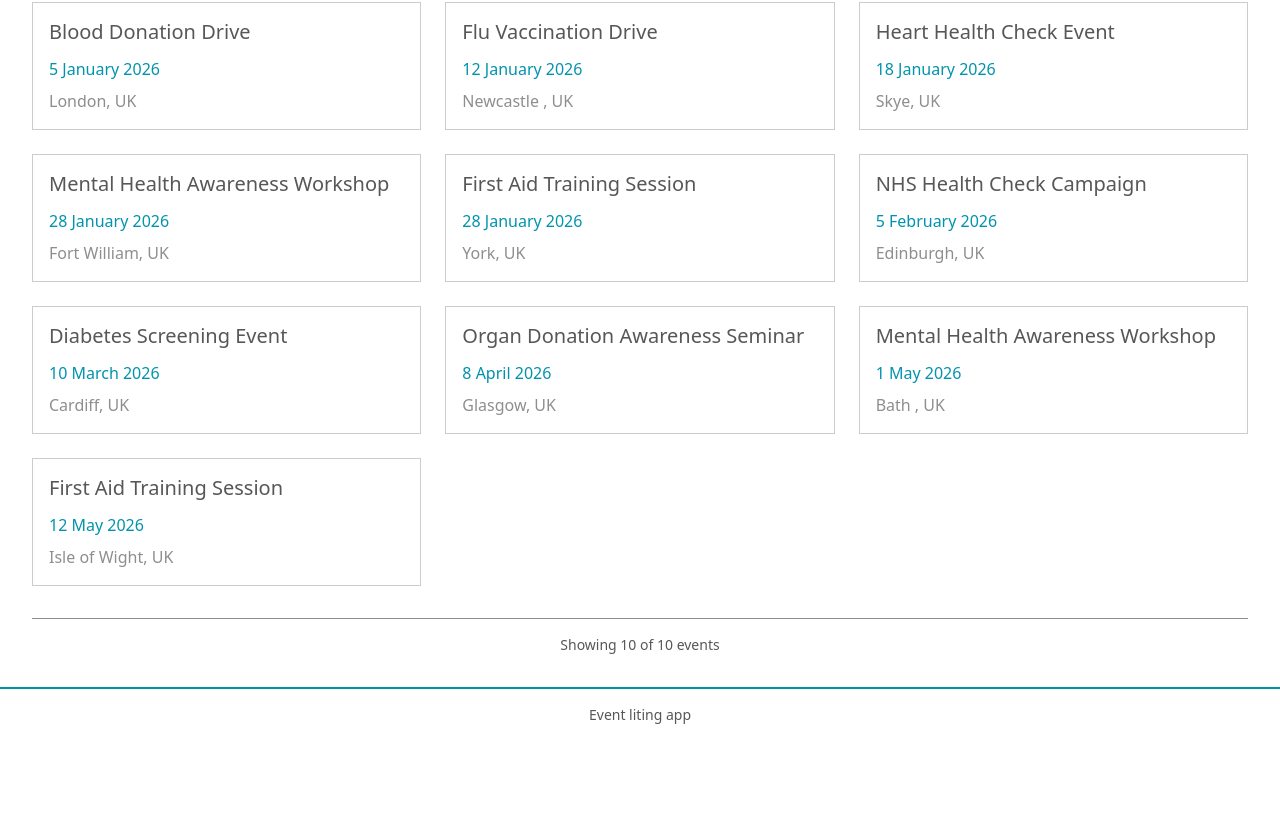
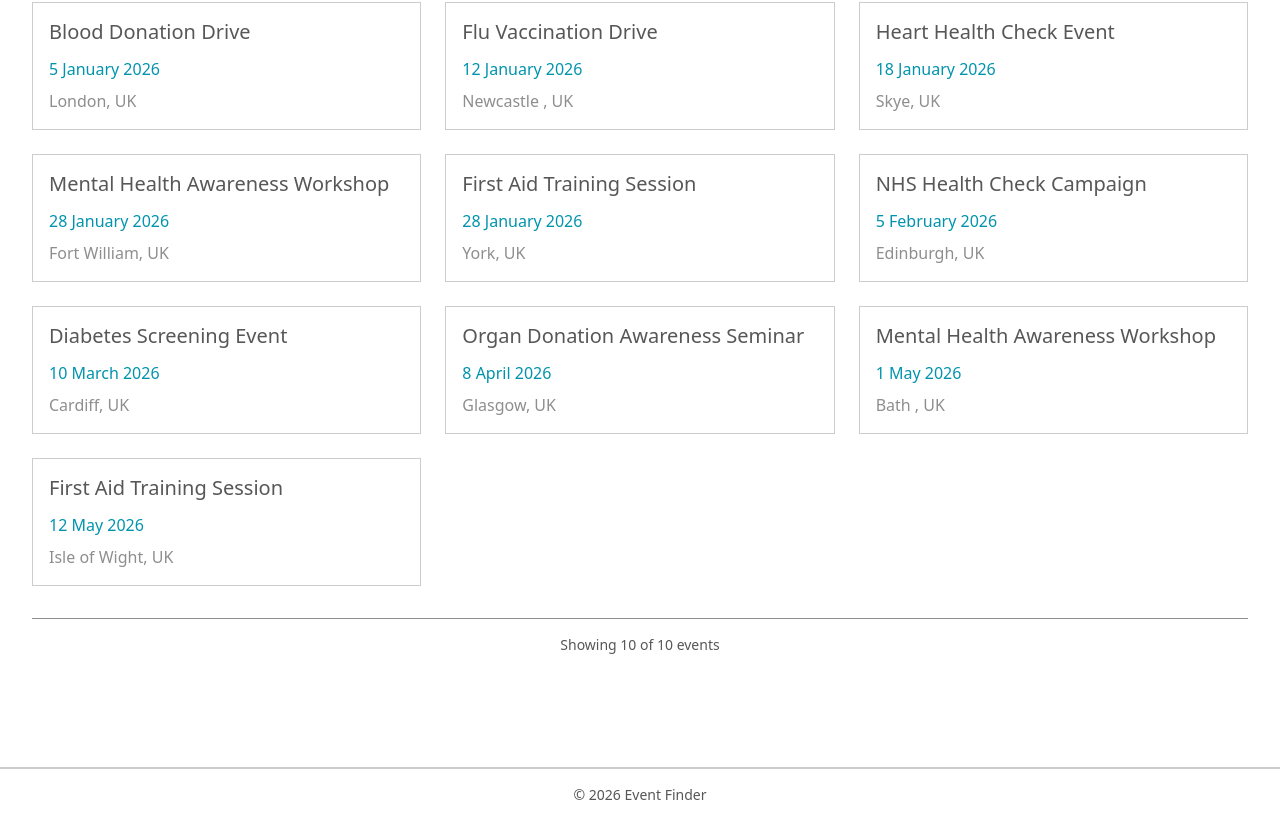
Before and after one commit to estinsunnyk/react-event-listing, a React (Vite) app: page /event/list in a window 1280 px wide. Shown: the part 250-1071 px from the top of the page. Before the commit the page ends 991 px from the top, so only its background shows below. Built offline with nearby package versions, Linux system fonts and the light colour scheme.

Commit message:
feat(footer): style correction

```diff
--- a/src/components/footer/footer.module.css
+++ b/src/components/footer/footer.module.css
@@ -1,5 +1,6 @@
 .footer-wrap {
-  padding: 1rem 0;
-  border-top: 2px solid var(--color-secondary);
+  margin-top: 5rem;
+  padding: 1rem 2rem;
+  border-top: 2px solid var(--color-monochrome-light);
   text-align: center;
 }
--- a/src/components/footer/footer.tsx
+++ b/src/components/footer/footer.tsx
@@ -2,10 +2,12 @@ import { Typography } from '../../lib/typography';
 import styles from './footer.module.css';
 
 export function Footer() {
+  const curYear = new Date().getFullYear();
+
   return (
     <footer className={styles['footer-wrap']}>
       <Typography variant="caption" as="p">
-        Event liting app
+        &copy; {curYear} Event Finder
       </Typography>
     </footer>
   );
```
